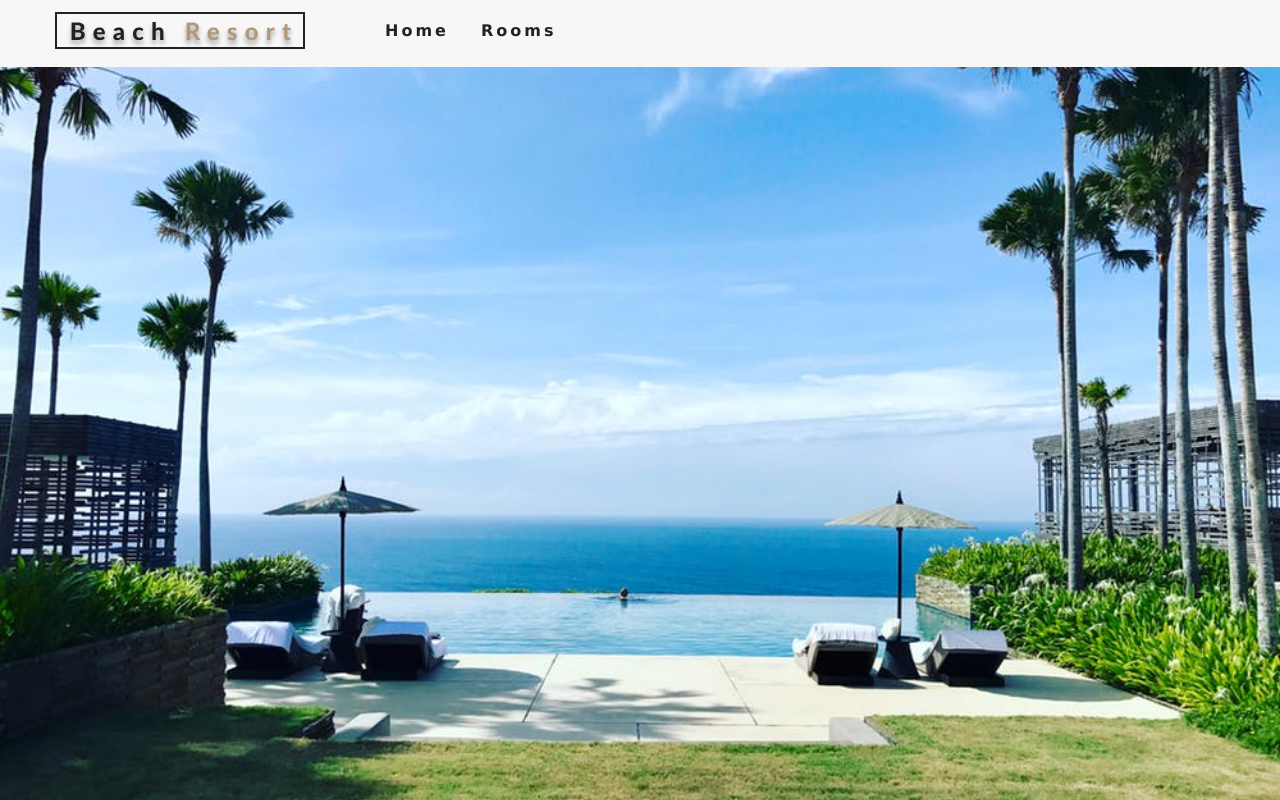
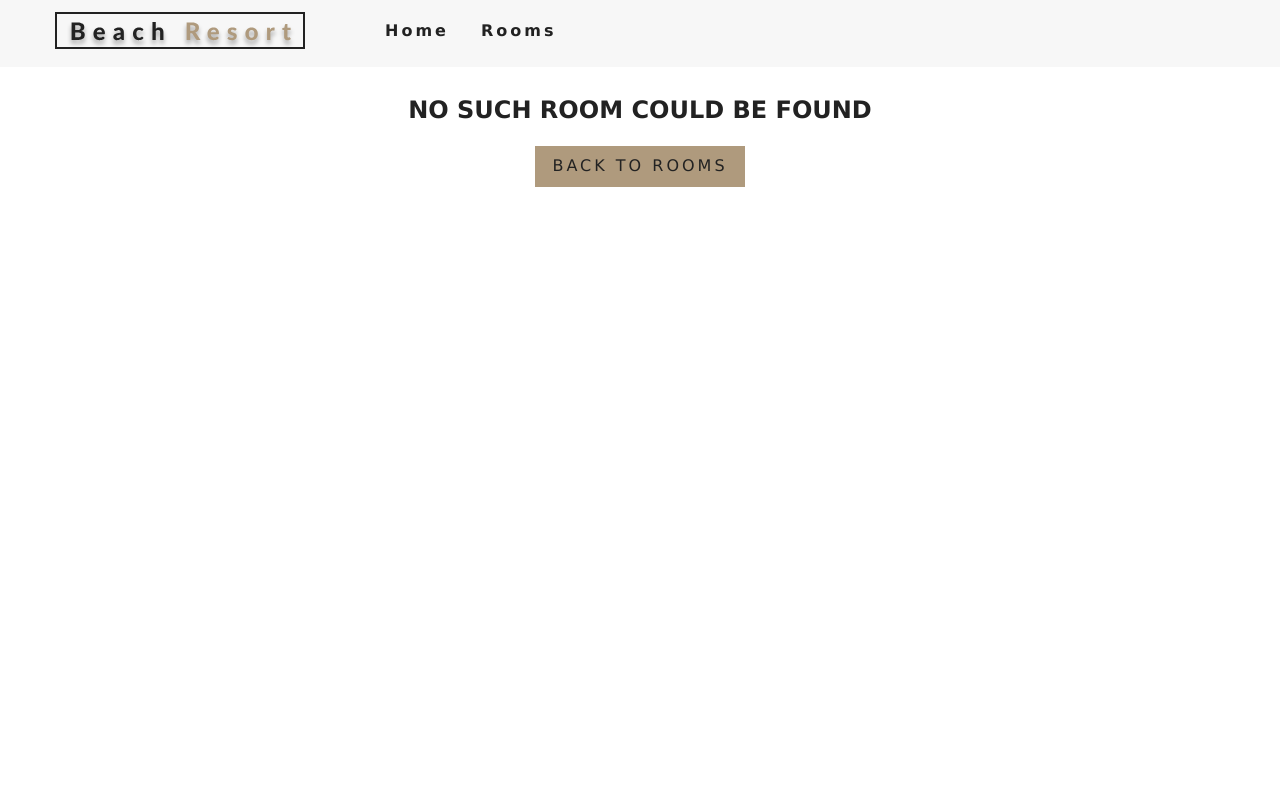
Before and after one commit to ravinduf/resort, a React (Create React App) app: page /rooms/1 in a window 1280 px wide. Built offline with nearby package versions, Linux system fonts and the light colour scheme.

Commit message:
updated SingleRoom component to show error if there is no toom

```diff
--- a/src/components/FeaturedRooms.js
+++ b/src/components/FeaturedRooms.js
@@ -11,7 +11,7 @@ class FeaturedRooms extends Component {
 
         let { featuredRooms: rooms, loading } = this.context;
 
-        console.log(rooms)
+        //console.log(rooms)
         rooms = rooms.map(room => {
             return <Room key={room.id} room={room} />
         })
--- a/src/pages/SingleRoom.js
+++ b/src/pages/SingleRoom.js
@@ -1,8 +1,39 @@
 import React, { Component } from 'react';
+import {Link} from 'react-router-dom';
+import defaultBcg from '../images/room-1.jpeg';
+
 import Hero from '../components/Hero';
+import Banner from '../components/Banner';
+import {RoomContext} from '../Context';
 
 class SingleRoom extends Component {
+    constructor(props){
+        super(props);
+        //console.log(this.props);
+        this.state = {
+            slug:this.props.match.params.slug,
+            defaultBcg
+        };
+    }
+    static contextType = RoomContext;
     render() {
+        const {getRoom} = this.context;
+        const room = getRoom(this.state.slug);
+        //console.log(room);
+        if (!room){
+            return(
+                <div className="error">
+                    <h3>no such room could be found</h3>
+                    <Link to="/rooms" className="btn-primary">
+                        back to rooms
+                    </Link>
+                </div>
+            )
+        }
+
+        const {name, description, capacity, size, price, extras,
+        breakfast, pets, images} = room;
+
         return (
             <div>
                 <Hero />
```
